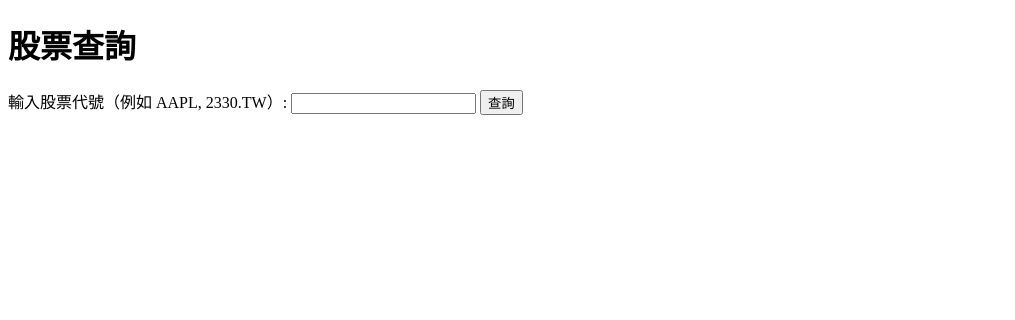
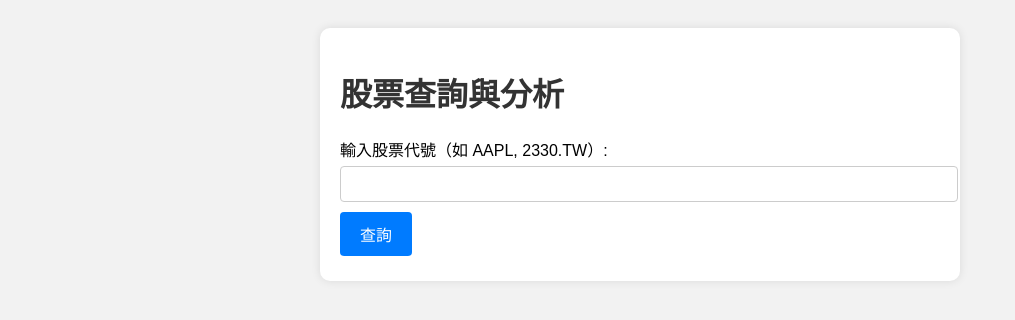
Before and after one commit to LeeChengYou/ccClub_project, a Flask app: page / in a window 1280 px wide. Shown: the top 320 px of the page, without its empty margins (0-1015 px from the left). Run offline with Flask 3, Linux system fonts and the light colour scheme.

Commit message:
modify inline CSS

```diff
--- a/app.py
+++ b/app.py
@@ -1,3 +1,11 @@
+#@author Jeff Lee
+# flask_stock_analysis/
+# ├── app.py               # Flask 主應用程式
+# ├── stock_scraper.py     # 股票爬蟲模組
+# ├── stock_analysis.py    # 股票分析模組
+# ├── templates/           # HTML 模板資料夾 (Flask 用)
+# │   └── index.html
+# └── static/              # 靜態檔案 (CSS, JS)
 from flask import Flask, render_template, request
 from stock_parser import get_stock_data
 from stock_analysis import analyze_stock
@@ -9,11 +17,18 @@ def index():
     stock_data = None
     analysis = None
     symbol = ''
+    error_msg = None
     if request.method == 'POST':
-        symbol = request.form['symbol']
-        stock_data = get_stock_data(symbol)
-        analysis = analyze_stock(stock_data)
-    return render_template('index.html', symbol=symbol, stock_data=stock_data, analysis=analysis)
+        symbol = request.form['symbol'].strip()
+        try:
+            stock_data = get_stock_data(symbol)
+            if stock_data.empty:
+                error_msg = "查無資料，請確認股票代號是否正確"
+            else:
+                analysis = analyze_stock(stock_data)
+        except Exception as e:
+            error_msg = f"資料取得錯誤：{e}"
+    return render_template('index.html', symbol=symbol, stock_data=stock_data, analysis=analysis, error_msg=error_msg)
 
 if __name__ == '__main__':
     app.run(debug=True)
--- a/templates/index.html
+++ b/templates/index.html
@@ -1,24 +1,41 @@
 <!DOCTYPE html>
 <html>
 <head>
-    <title>股票分析</title>
+    <title>股票分析平台</title>
+    <style>
+        body { font-family: Arial, sans-serif; background-color: #f2f2f2; padding: 20px; }
+        h1 { color: #333; }
+        .container { background: white; padding: 20px; border-radius: 10px; max-width: 600px; margin: auto; box-shadow: 0 0 10px rgba(0,0,0,0.1); }
+        label, input, button { font-size: 16px; margin: 5px 0; }
+        input[type="text"] { width: 100%; padding: 8px; border: 1px solid #ccc; border-radius: 4px; }
+        button { background-color: #007BFF; color: white; padding: 10px 20px; border: none; border-radius: 4px; cursor: pointer; }
+        button:hover { background-color: #0056b3; }
+        .error { color: red; margin-top: 10px; }
+    </style>
 </head>
 <body>
-    <h1>股票查詢</h1>
+    <div class="container">
+        <h1>股票查詢與分析</h1>
         <form method="POST">
-        <label for="symbol">輸入股票代號（例如 AAPL, 2330.TW）:</label>
-        <input type="text" id="symbol" name="symbol" value="{{ symbol }}">
+            <label for="symbol">輸入股票代號（如 AAPL, 2330.TW）:</label>
+            <input type="text" id="symbol" name="symbol" value="{{ symbol }}" required>
             <button type="submit">查詢</button>
         </form>
 
-    {% if stock_data is not none %}
+        {% if error_msg %}
+            <div class="error">{{ error_msg }}</div>
+        {% endif %}
+
+        {% if analysis %}
             <h2>分析結果：</h2>
             <ul>
+                <li>最新收盤價: {{ analysis.latest_price }}</li>
                 <li>平均收盤價: {{ analysis.mean_close }}</li>
                 <li>最高收盤價: {{ analysis.max_close }}</li>
                 <li>最低收盤價: {{ analysis.min_close }}</li>
                 <li>收盤價標準差: {{ analysis.std_close }}</li>
             </ul>
         {% endif %}
+    </div>
 </body>
 </html>
```
Lines whose indentation alone changed are shown as unchanged.
